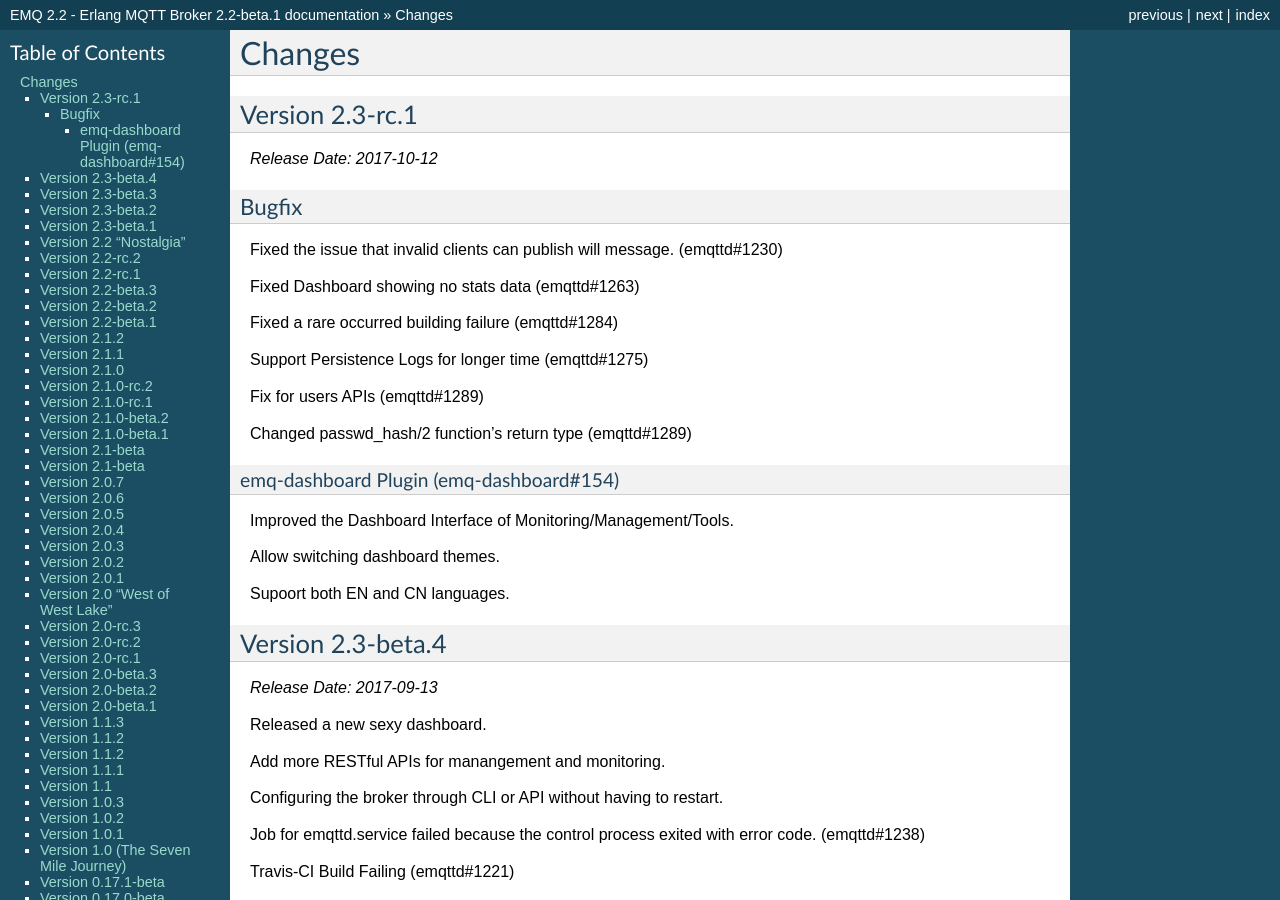
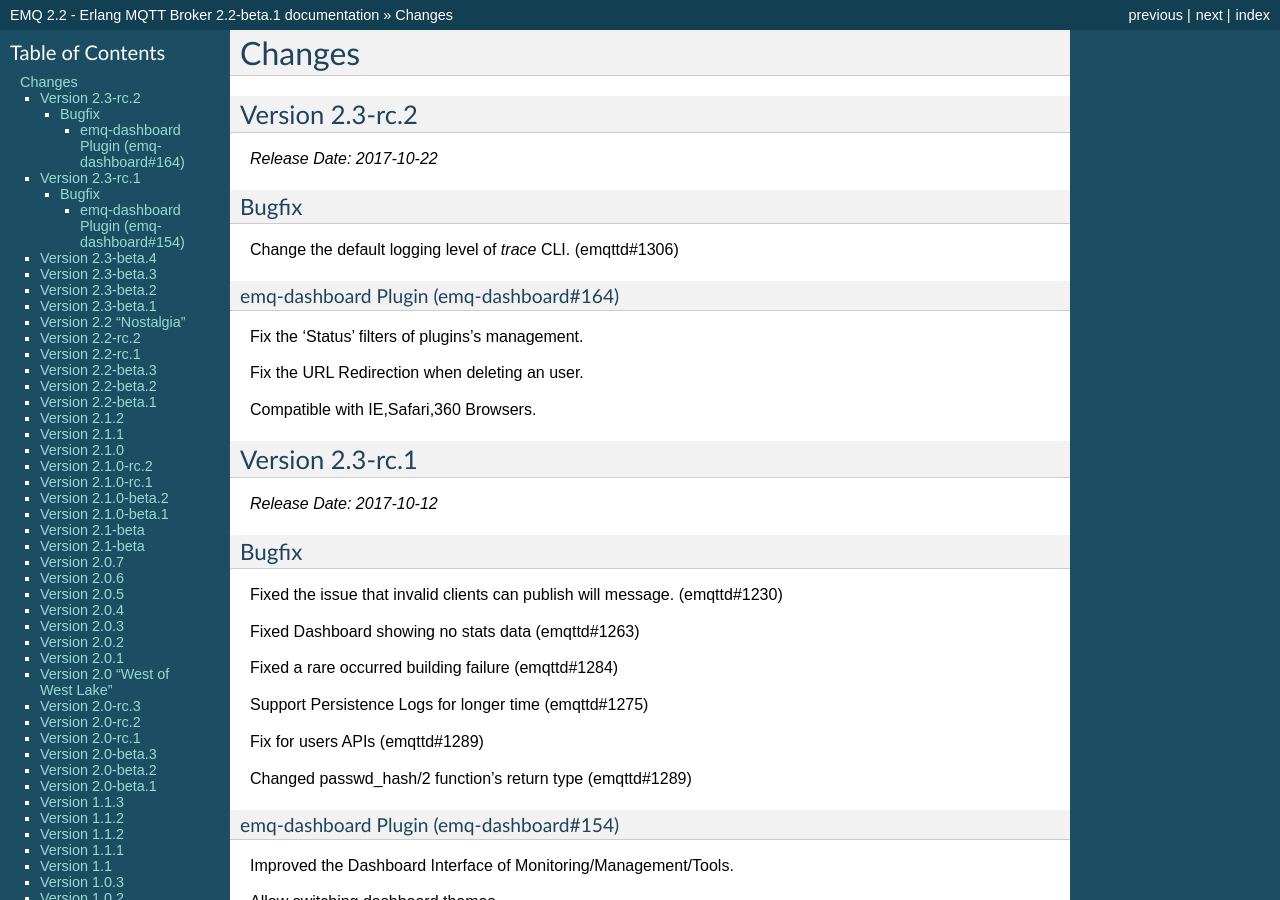
Before and after one commit to emqxarchive/emqx-docs-en, a Sphinx documentation site: the page built from source/changes.rst, in a window 1280 px wide and 900 px high. Built offline with Sphinx 7.4.7, drawn with Linux system fonts in a browser that asks for light colours.

Commit message:
Add changelog for EMQ v2.3-rc.2 release

```diff
--- a/source/changes.rst
+++ b/source/changes.rst
@@ -4,6 +4,28 @@
 =======
 Changes
 =======
+
+.. _release_2.3-rc.2:
+
+----------------
+Version 2.3-rc.2
+----------------
+
+*Release Date: 2017-10-22*
+
+Bugfix
+______
+
+Change the default logging level of `trace` CLI. (emqttd#1306)
+
+emq-dashboard Plugin (emq-dashboard#164)
+----------------------------------------
+
+Fix the 'Status' filters of plugins's management.
+
+Fix the URL Redirection when deleting an user.
+
+Compatible with IE,Safari,360 Browsers.
 
 .. _release_2.3-rc.1:
 
```
